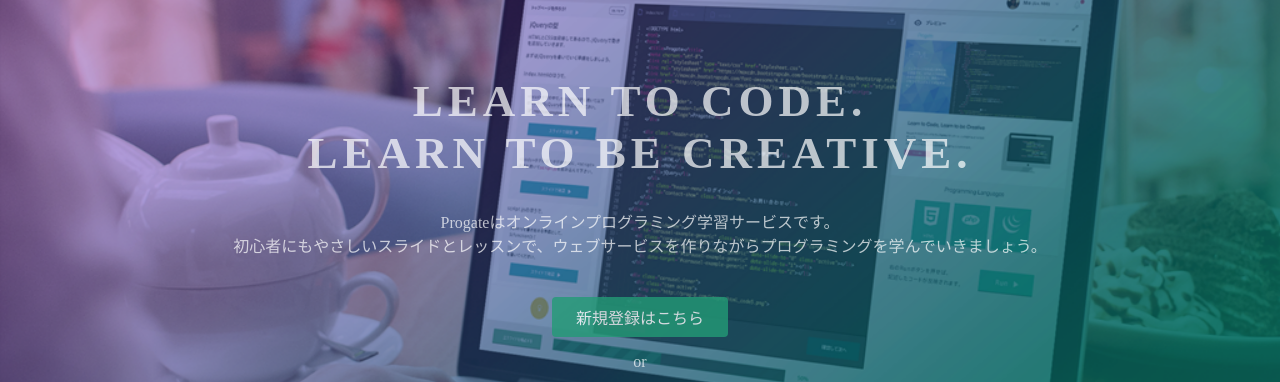
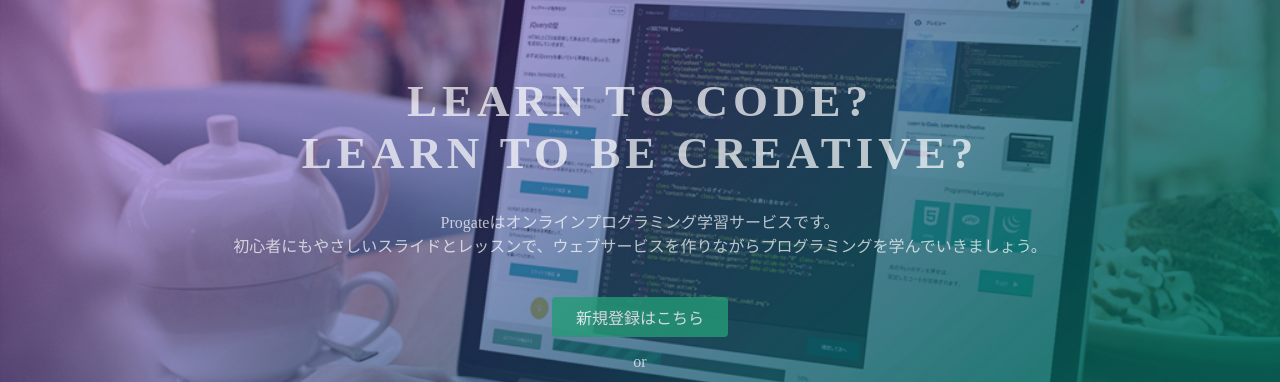
Before and after one commit to public-mitomi/progate-test, a plain HTML site: page index.html in a window 1280 px wide. Shown: the part 135-517 px from the top of the page. Drawn offline with Linux system fonts and the light colour scheme.

Commit message:
Update index.html

```diff
--- a/index.html
+++ b/index.html
@@ -23,7 +23,7 @@
   </header>
   <div class="top-wrapper">
     <div class="container">
-      <h1>LEARN TO CODE.<br>LEARN TO BE CREATIVE.</h1>
+      <h1>LEARN TO CODE?<br>LEARN TO BE CREATIVE?</h1>
       <p>Progateはオンラインプログラミング学習サービスです。<br>初心者にもやさしいスライドとレッスンで、ウェブサービスを作りながらプログラミングを学んでいきましょう。</p>
       <div class="btn-wrapper">
         <a href="#" class="btn signup">新規登録はこちら</a>
```
